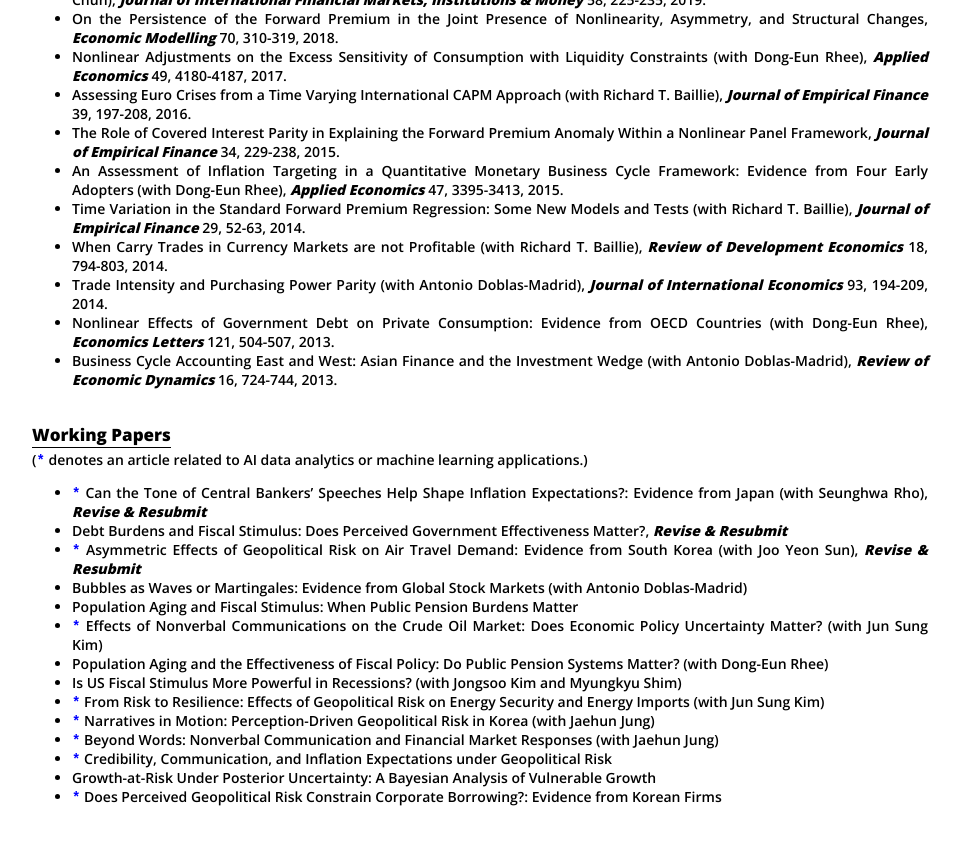
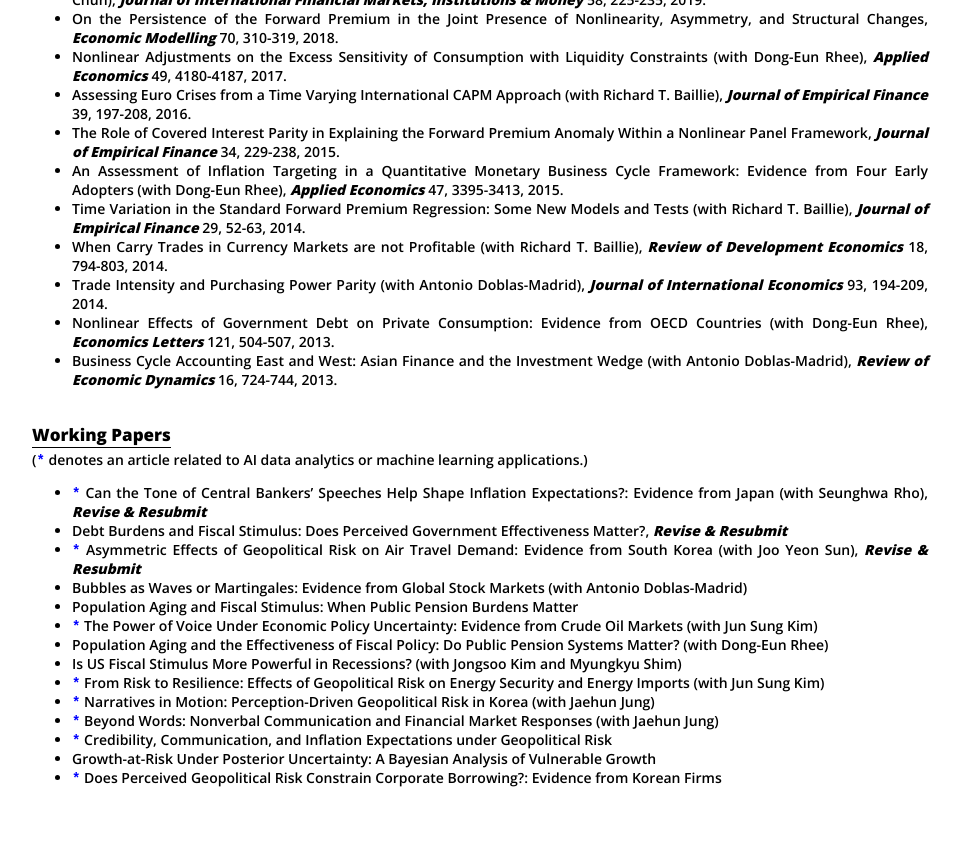
Before and after one commit to dooyeoncho/dooyeoncho.github.io, a Jekyll site: the page built from pages/research.html, in a window 1280 px wide and 900 px high, scrolled down 1218 px. Shown: the top 845 px of the window, without its empty margins (160-1122 px from the left). Built offline with Jekyll 4.4.1, drawn with Linux system fonts in a browser that asks for light colours.

Commit message:
Update research.html

```diff
--- a/pages/research.html
+++ b/pages/research.html
@@ -103,7 +103,7 @@ span.highlight-title {
 		<span class="highlight-title"><li><code style="color : blue"><b>*</b></code> Asymmetric Effects of Geopolitical Risk on Air Travel Demand: Evidence from South Korea (with Joo Yeon Sun), <em property="italic"><b>Revise & Resubmit</b></em></li></span>
 		<span class="highlight-title"><li>Bubbles as Waves or Martingales: Evidence from Global Stock Markets (with Antonio Doblas-Madrid)</li></span>
 		<span class="highlight-title"><li>Population Aging and Fiscal Stimulus: When Public Pension Burdens Matter</li></span>
-		<span class="highlight-title"><li><code style="color : blue"><b>*</b></code> Effects of Nonverbal Communications on the Crude Oil Market: Does Economic Policy Uncertainty Matter? (with Jun Sung Kim)</li></span>
+		<span class="highlight-title"><li><code style="color : blue"><b>*</b></code> The Power of Voice Under Economic Policy Uncertainty: Evidence from Crude Oil Markets (with Jun Sung Kim)</li></span>
 		<span class="highlight-title"><li>Population Aging and the Effectiveness of Fiscal Policy: Do Public Pension Systems Matter? (with Dong-Eun Rhee)</li></span>
 		<span class="highlight-title"><li>Is US Fiscal Stimulus More Powerful in Recessions? (with Jongsoo Kim and Myungkyu Shim)</li></span>
 		<span class="highlight-title"><li><code style="color : blue"><b>*</b></code> From Risk to Resilience: Effects of Geopolitical Risk on Energy Security and Energy Imports (with Jun Sung Kim)</li></span>
```
